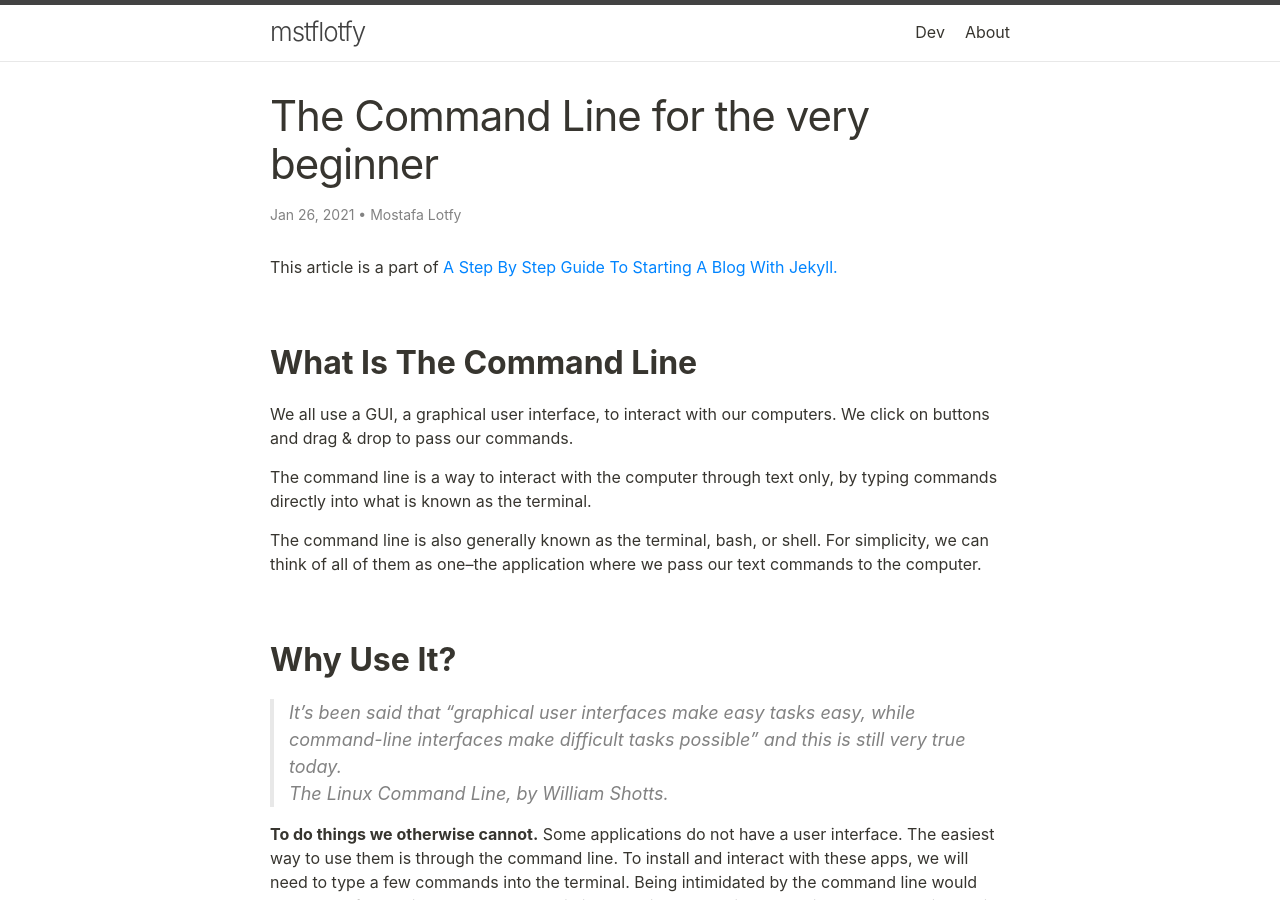
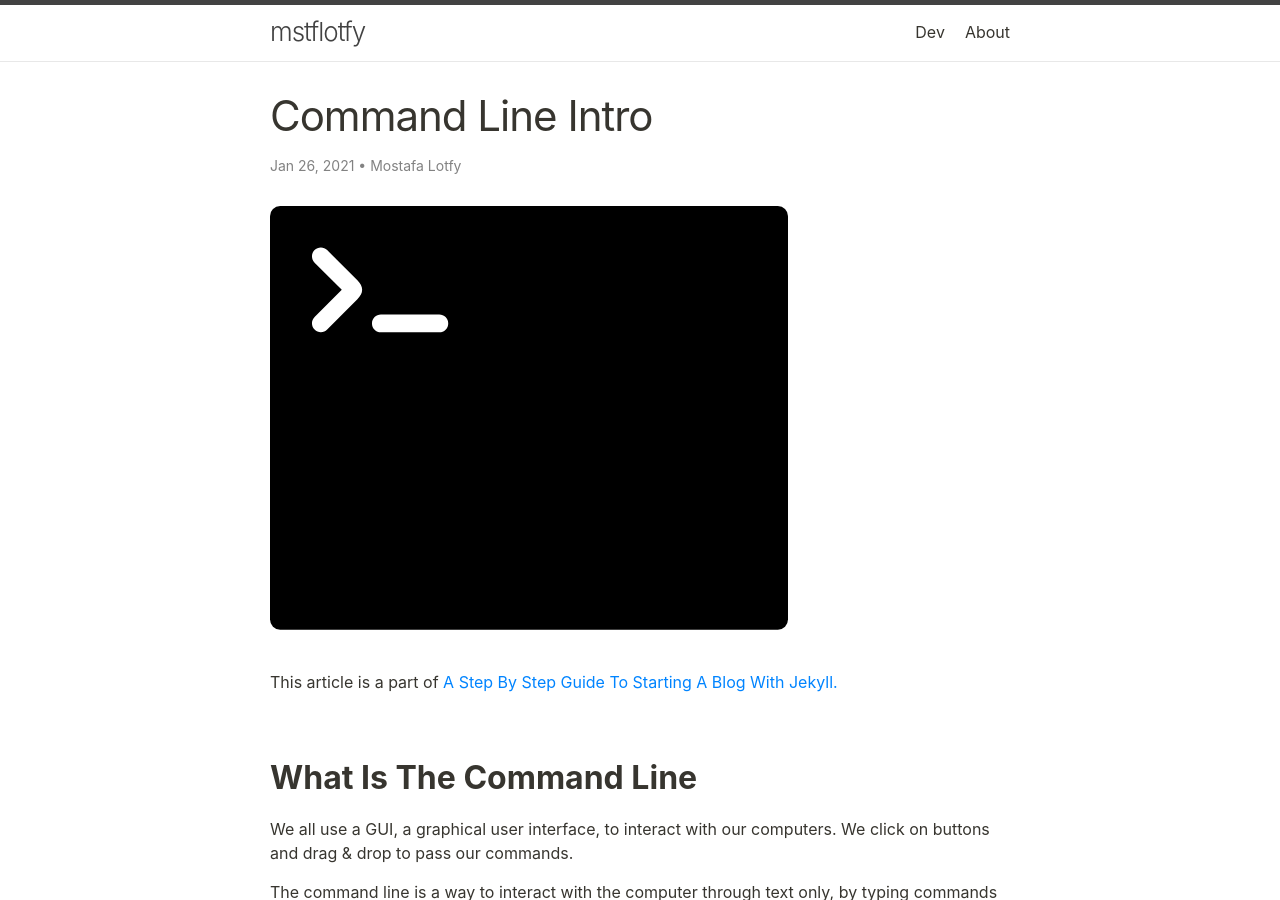
Before and after one commit to mstflotfy/mstflotfy.github.io, a Jekyll site: the page built from _posts/Dev/2021-1-26-command-line.md, in a window 1280 px wide and 900 px high. Built offline with Jekyll 4.4.1, drawn with Linux system fonts in a browser that asks for light colours.

Commit message:
Add terminal image to command line posts

```diff
--- a/_posts/Dev/2021-1-26-command-line.md
+++ b/_posts/Dev/2021-1-26-command-line.md
@@ -1,10 +1,13 @@
 ---
-title: The Command Line for the very beginner
+title: Command Line Intro
 layout: post
 permalink: /dev/command-line-very-beginner/
 author: Mostafa Lotfy
 section: Dev
 ---
+
+![The Terminal Logo](/assets/i/terminalLogo.svg){:style="width:70%;height:auto;"}
+<br><br>
 
 This article is a part of [A Step By Step Guide To Starting A Blog With Jekyll.](/dev/step-by-step-guide-start-blog-with-jekyll/){:target="_blank" rel="noopener noreferrer"}
 
```
Also changed, not shown: _posts/Dev/2021-2-12-command-line-cheat-sheet.md (+3 -0 lines), _posts/Dev/2021-2-9-command-line-tutorial-for-the-very-beginner.md (+3 -0 lines), assets/i/terminalLogo.svg (added).
